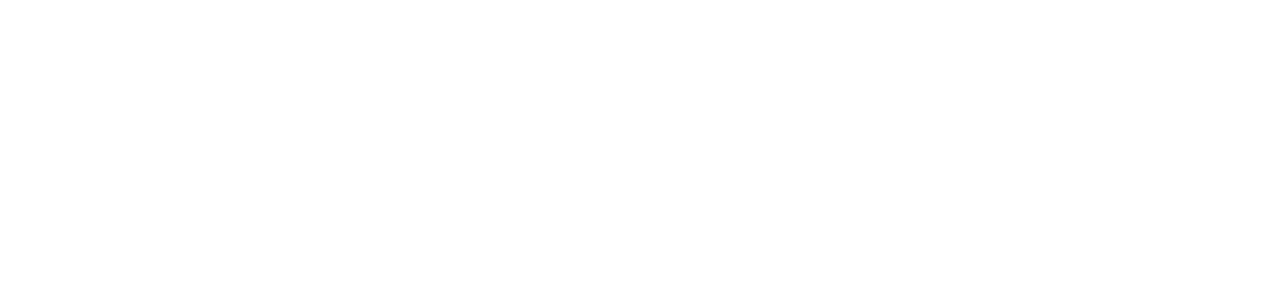
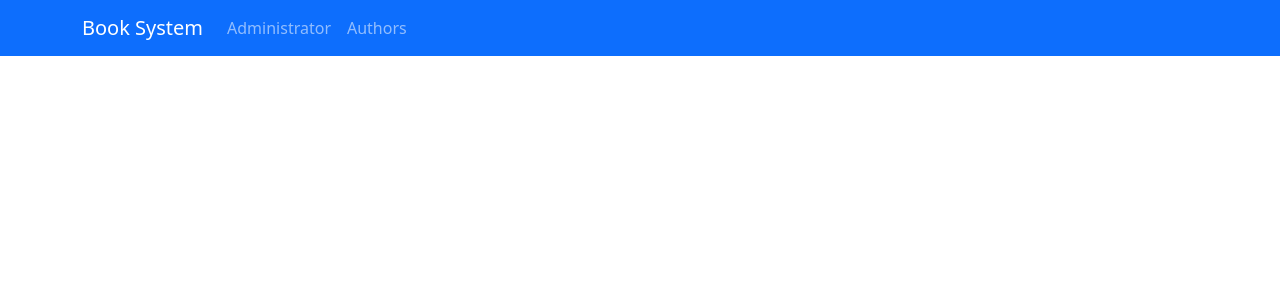
Before and after one commit to Ashmaitelly/firebase_app, a React (Create React App) app: page / in a window 1280 px wide. Shown: the top 300 px of the page. Built offline with nearby package versions, Linux system fonts and the light colour scheme.

Commit message:
Setup pages

```diff
--- a/src/App.js
+++ b/src/App.js
@@ -1,7 +1,19 @@
 import './App.css';
+import * as React from 'react';
+import { BrowserRouter, Routes, Route } from 'react-router-dom';
+import Administrator from './views/Administrator';
+import 'bootstrap/dist/css/bootstrap.min.css';
 
 function App() {
-  return <div className="App"></div>;
+  return (
+    <div className="App">
+      <BrowserRouter>
+        <Routes>
+          <Route exact path="/" element={<Administrator />} />
+        </Routes>
+      </BrowserRouter>
+    </div>
+  );
 }
 
 export default App;
--- /dev/null
+++ b/src/components/NavBar.js
@@ -0,0 +1,22 @@
+import * as React from 'react';
+import Container from 'react-bootstrap/Container';
+import Nav from 'react-bootstrap/Nav';
+import Navbar from 'react-bootstrap/Navbar';
+
+const NavBar = () => {
+  return (
+    <div>
+      <Navbar bg="primary" variant="dark">
+        <Container>
+          <Navbar.Brand>Book System</Navbar.Brand>
+          <Nav className="me-auto">
+            <Nav.Link href="/">Administrator</Nav.Link>
+            <Nav.Link href="/">Authors</Nav.Link>
+          </Nav>
+        </Container>
+      </Navbar>
+    </div>
+  );
+};
+
+export default NavBar;
--- /dev/null
+++ b/src/views/Administrator.js
@@ -0,0 +1,12 @@
+import React from 'react';
+import NavBar from '../components/NavBar';
+
+const Administrator = () => {
+  return (
+    <div>
+      <NavBar />
+    </div>
+  );
+};
+
+export default Administrator;
```
Also changed, not shown: package.json (+6 -1 lines), 2 other files (tests, documents, lock files or other folders).
